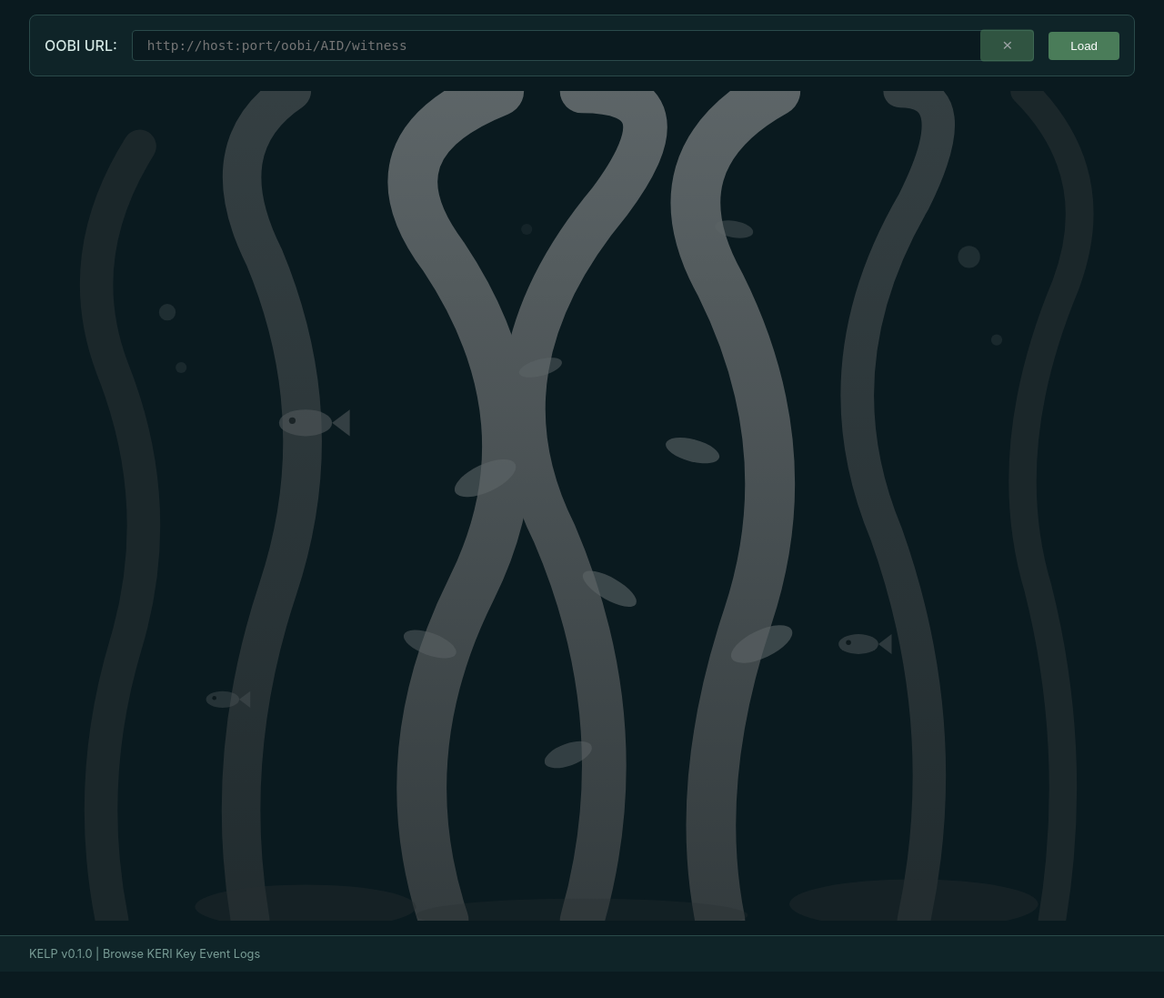
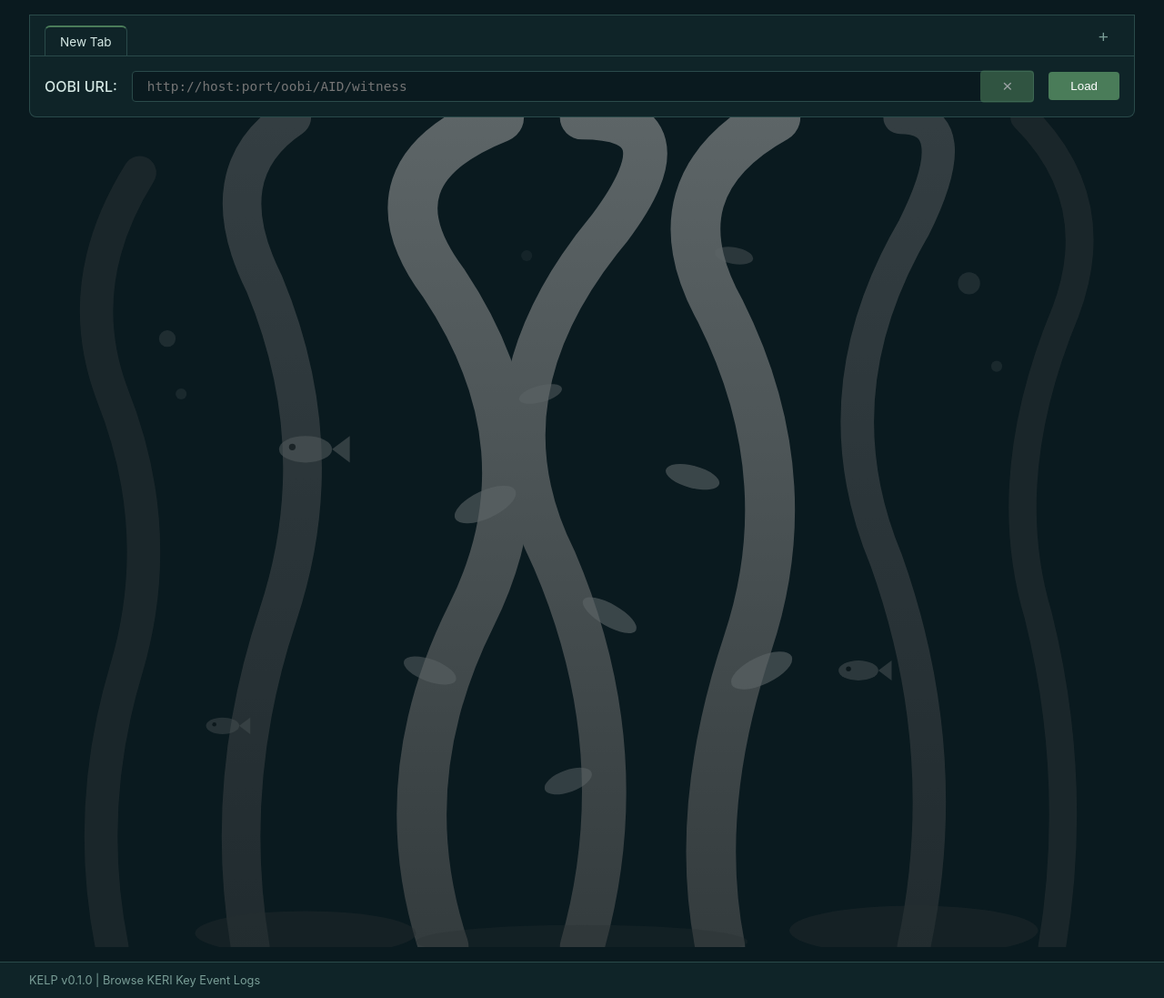
Before and after one commit to m00sey/kelp, a FastAPI app: page / in a window 1280 px wide. Shown: the part 73-1170 px from the top of the page at 91% size. Before the commit the page ends 1129 px from the top, so only its background shows below. Run offline with FastAPI, Linux system fonts and the light colour scheme.

Commit message:
tabs
Signed-off-by: Kevin Griffin <griffin.kev@gmail.com>

```diff
--- a/src/kelp/web/main.py
+++ b/src/kelp/web/main.py
@@ -2,7 +2,10 @@
 
 import json
 import subprocess
+import uuid
+from dataclasses import dataclass, field
 from pathlib import Path
+from urllib.parse import urlparse
 
 from fastapi import FastAPI, Form, Request
 from fastapi.responses import HTMLResponse
@@ -10,6 +13,81 @@ from fastapi.staticfiles import StaticFiles
 from fastapi.templating import Jinja2Templates
 
 from kelp.sources.oobi import OOBIFetchError, OOBISource
+
+
+@dataclass
+class TabState:
+    """State for a single tab."""
+
+    id: str
+    name: str  # Display name (hostname from URL)
+    events: list = field(default_factory=list)
+    source_url: str = ""
+    selected_index: int = 0
+    is_witness: bool = False
+    show_all_aids: bool = False
+    url_aid: str | None = None
+
+    @property
+    def max_sequence(self) -> int | None:
+        """Get the maximum sequence number from events."""
+        if not self.events:
+            return None
+        return max(e.sequence for e in self.events)
+
+
+@dataclass
+class AppState:
+    """Global application state managing multiple tabs."""
+
+    tabs: dict[str, TabState] = field(default_factory=dict)
+    active_tab_id: str | None = None
+    tab_order: list[str] = field(default_factory=list)
+
+    def get_active_tab(self) -> TabState | None:
+        """Get the currently active tab."""
+        if self.active_tab_id and self.active_tab_id in self.tabs:
+            return self.tabs[self.active_tab_id]
+        return None
+
+    def create_tab(self, name: str = "New Tab") -> TabState:
+        """Create a new tab and make it active."""
+        tab_id = str(uuid.uuid4())[:8]
+        tab = TabState(id=tab_id, name=name)
+        self.tabs[tab_id] = tab
+        self.tab_order.append(tab_id)
+        self.active_tab_id = tab_id
+        return tab
+
+    def close_tab(self, tab_id: str) -> str | None:
+        """Close a tab and return the ID of the new active tab."""
+        if tab_id not in self.tabs or len(self.tabs) <= 1:
+            return self.active_tab_id
+
+        # Find adjacent tab to switch to
+        idx = self.tab_order.index(tab_id)
+        del self.tabs[tab_id]
+        self.tab_order.remove(tab_id)
+
+        # Switch to previous tab, or first if closing first tab
+        new_idx = max(0, idx - 1)
+        self.active_tab_id = self.tab_order[new_idx]
+        return self.active_tab_id
+
+    def get_tabs_in_order(self) -> list[TabState]:
+        """Get tabs in display order."""
+        return [self.tabs[tid] for tid in self.tab_order if tid in self.tabs]
+
+
+def _tab_name_from_url(url: str) -> str:
+    """Extract hostname from URL for tab name."""
+    try:
+        parsed = urlparse(url)
+        if parsed.hostname:
+            return parsed.hostname
+    except Exception:
+        pass
+    return "New Tab"
 
 
 def jq_filter_match(jq_expr: str, data: dict) -> bool:
@@ -50,15 +128,10 @@ def create_app() -> FastAPI:
     # Add custom filters to Jinja2
     templates.env.filters["tojson_pretty"] = lambda x: json.dumps(x, indent=2)
 
-    # In-memory state (for simplicity; could use session/cache)
-    state = {
-        "events": [],
-        "source_url": "",
-        "selected_index": 0,
-        "is_witness": False,
-        "show_all_aids": False,
-        "url_aid": None,  # AID extracted from URL
-    }
+    # In-memory state with multi-tab support
+    state = AppState()
+    # Create initial tab
+    state.create_tab()
 
     def _is_witness_url(url: str) -> bool:
         """Check if the OOBI URL is a witness endpoint."""
@@ -95,72 +168,75 @@ def create_app() -> FastAPI:
             grouped[aid].append({"event": event, "index": idx})
         return grouped
 
-    def _get_display_events() -> list:
-        """Get events filtered by show_all_aids setting."""
-        events = state["events"]
-        if state["is_witness"] and state["url_aid"] and not state["show_all_aids"]:
-            events = [e for e in events if e.identifier == state["url_aid"]]
+    def _get_display_events(tab: TabState) -> list:
+        """Get events filtered by show_all_aids setting for a tab."""
+        events = tab.events
+        if tab.is_witness and tab.url_aid and not tab.show_all_aids:
+            events = [e for e in events if e.identifier == tab.url_aid]
         return sorted(events, key=lambda e: e.sequence)
+
+    def _get_tab_context(tab: TabState, request: Request) -> dict:
+        """Build template context for a tab."""
+        display_events = _get_display_events(tab)
+        return {
+            "request": request,
+            "events": display_events,
+            "events_by_aid": _group_events_by_aid(display_events, tab.events) if tab.is_witness else None,
+            "is_witness": tab.is_witness,
+            "show_all_aids": tab.show_all_aids,
+            "url_aid": tab.url_aid,
+            "source_url": tab.source_url,
+            "selected_index": tab.selected_index,
+            "selected_event": (
+                display_events[tab.selected_index]
+                if display_events and tab.selected_index < len(display_events)
+                else None
+            ),
+            "tabs": state.get_tabs_in_order(),
+            "active_tab_id": state.active_tab_id,
+        }
 
     @app.get("/", response_class=HTMLResponse)
     async def index(request: Request):
         """Render the main page."""
-        display_events = _get_display_events()
-        is_witness = state["is_witness"]
+        # Ensure at least one tab exists
+        if not state.tabs:
+            state.create_tab()
+        tab = state.get_active_tab()
         return templates.TemplateResponse(
             "index.html",
-            {
-                "request": request,
-                "events": display_events,
-                "events_by_aid": _group_events_by_aid(display_events, state["events"]) if is_witness else None,
-                "is_witness": is_witness,
-                "show_all_aids": state["show_all_aids"],
-                "url_aid": state["url_aid"],
-                "source_url": state["source_url"],
-                "selected_index": state["selected_index"],
-                "selected_event": (
-                    display_events[state["selected_index"]]
-                    if display_events and state["selected_index"] < len(display_events)
-                    else None
-                ),
-            },
+            _get_tab_context(tab, request),
         )
 
     @app.post("/load", response_class=HTMLResponse)
     async def load_oobi(request: Request, oobi_url: str = Form(...)):
-        """Load events from an OOBI URL."""
+        """Load events from an OOBI URL into the active tab."""
         oobi_url = oobi_url.strip()
+        tab = state.get_active_tab()
         try:
             source = OOBISource(oobi_url)
             events = await source.fetch_events()
             await source.close()
 
-            # Update state
-            state["events"] = sorted(events, key=lambda e: e.sequence)
-            state["source_url"] = oobi_url
-            state["selected_index"] = 0
-            state["is_witness"] = _is_witness_url(oobi_url)
-            state["show_all_aids"] = False
-            state["url_aid"] = source.identifier
+            # Update tab state
+            tab.events = sorted(events, key=lambda e: e.sequence)
+            tab.source_url = oobi_url
+            tab.selected_index = 0
+            tab.is_witness = _is_witness_url(oobi_url)
+            tab.show_all_aids = False
+            tab.url_aid = source.identifier
+            tab.name = _tab_name_from_url(oobi_url)
 
             # Get filtered display events
-            display_events = _get_display_events()
-            is_witness = state["is_witness"]
+            display_events = _get_display_events(tab)
+
+            # Build response with OOB tab bar update
+            context = _get_tab_context(tab, request)
+            context["message"] = f"Loaded {len(display_events)} events"
 
             return templates.TemplateResponse(
-                "partials/main_content.html",
-                {
-                    "request": request,
-                    "events": display_events,
-                    "events_by_aid": _group_events_by_aid(display_events, state["events"]) if is_witness else None,
-                    "is_witness": is_witness,
-                    "show_all_aids": state["show_all_aids"],
-                    "url_aid": state["url_aid"],
-                    "source_url": oobi_url,
-                    "selected_index": 0,
-                    "selected_event": display_events[0] if display_events else None,
-                    "message": f"Loaded {len(display_events)} events",
-                },
+                "partials/main_content_with_tab_bar.html",
+                context,
             )
         except OOBIFetchError as e:
             return templates.TemplateResponse(
@@ -175,10 +251,11 @@ def create_app() -> FastAPI:
 
     @app.get("/event/{index}", response_class=HTMLResponse)
     async def get_event(request: Request, index: int):
-        """Get event detail by index."""
-        if 0 <= index < len(state["events"]):
-            state["selected_index"] = index
-            event = state["events"][index]
+        """Get event detail by index in the active tab."""
+        tab = state.get_active_tab()
+        if 0 <= index < len(tab.events):
+            tab.selected_index = index
+            event = tab.events[index]
             return templates.TemplateResponse(
                 "partials/event_detail.html",
                 {"request": request, "event": event, "index": index},
@@ -194,8 +271,9 @@ def create_app() -> FastAPI:
         filter_type: str | None = None,
         jq_filter: str | None = None,
     ):
-        """Get filtered event list."""
-        events = _get_display_events()
+        """Get filtered event list for the active tab."""
+        tab = state.get_active_tab()
+        events = _get_display_events(tab)
         if filter_type and filter_type != "all":
             events = [e for e in events if e.type == filter_type]
 
@@ -207,16 +285,15 @@ def create_app() -> FastAPI:
                     filtered.append(event)
             events = filtered
 
-        is_witness = state["is_witness"]
         return templates.TemplateResponse(
             "partials/event_list.html",
             {
                 "request": request,
                 "events": events,
-                "events_by_aid": _group_events_by_aid(events, state["events"]) if is_witness else None,
-                "is_witness": is_witness,
-                "show_all_aids": state["show_all_aids"],
-                "selected_index": state["selected_index"],
+                "events_by_aid": _group_events_by_aid(events, tab.events) if tab.is_witness else None,
+                "is_witness": tab.is_witness,
+                "show_all_aids": tab.show_all_aids,
+                "selected_index": tab.selected_index,
                 "filter_type": filter_type or "all",
                 "jq_filter": jq_filter or "",
             },
@@ -224,41 +301,62 @@ def create_app() -> FastAPI:
 
     @app.post("/toggle-all-aids", response_class=HTMLResponse)
     async def toggle_all_aids(request: Request):
-        """Toggle showing all AIDs for witness endpoints."""
-        state["show_all_aids"] = not state["show_all_aids"]
-        state["selected_index"] = 0
-
-        display_events = _get_display_events()
-        is_witness = state["is_witness"]
+        """Toggle showing all AIDs for witness endpoints in the active tab."""
+        tab = state.get_active_tab()
+        tab.show_all_aids = not tab.show_all_aids
+        tab.selected_index = 0
 
         return templates.TemplateResponse(
             "partials/main_content.html",
-            {
-                "request": request,
-                "events": display_events,
-                "events_by_aid": _group_events_by_aid(display_events, state["events"]) if is_witness else None,
-                "is_witness": is_witness,
-                "show_all_aids": state["show_all_aids"],
-                "url_aid": state["url_aid"],
-                "source_url": state["source_url"],
-                "selected_index": 0,
-                "selected_event": display_events[0] if display_events else None,
-            },
+            _get_tab_context(tab, request),
         )
 
     @app.post("/clear", response_class=HTMLResponse)
     async def clear_events(request: Request):
-        """Clear loaded events and return to empty state."""
-        state["events"] = []
-        state["source_url"] = ""
-        state["selected_index"] = 0
-        state["is_witness"] = False
-        state["show_all_aids"] = False
-        state["url_aid"] = None
+        """Clear loaded events in the active tab and return to empty state."""
+        tab = state.get_active_tab()
+        tab.events = []
+        tab.source_url = ""
+        tab.selected_index = 0
+        tab.is_witness = False
+        tab.show_all_aids = False
+        tab.url_aid = None
+        tab.name = "New Tab"
 
         return templates.TemplateResponse(
-            "partials/main_content.html",
-            {"request": request, "events": []},
+            "partials/main_content_with_tab_bar.html",
+            _get_tab_context(tab, request),
+        )
+
+    # Tab management endpoints
+    @app.post("/tab/new", response_class=HTMLResponse)
+    async def new_tab(request: Request):
+        """Create a new tab and make it active."""
+        tab = state.create_tab()
+        return templates.TemplateResponse(
+            "partials/tab_content.html",
+            _get_tab_context(tab, request),
+        )
+
+    @app.get("/tab/{tab_id}", response_class=HTMLResponse)
+    async def switch_tab(request: Request, tab_id: str):
+        """Switch to an existing tab."""
+        if tab_id in state.tabs:
+            state.active_tab_id = tab_id
+        tab = state.get_active_tab()
+        return templates.TemplateResponse(
+            "partials/tab_content.html",
+            _get_tab_context(tab, request),
+        )
+
+    @app.post("/tab/{tab_id}/close", response_class=HTMLResponse)
+    async def close_tab(request: Request, tab_id: str):
+        """Close a tab and switch to an adjacent one."""
+        state.close_tab(tab_id)
+        tab = state.get_active_tab()
+        return templates.TemplateResponse(
+            "partials/tab_content.html",
+            _get_tab_context(tab, request),
         )
 
     return app
--- a/src/kelp/web/static/style.css
+++ b/src/kelp/web/static/style.css
@@ -85,8 +85,9 @@ footer {
 .oobi-input {
     background: var(--bg-secondary);
     padding: 1rem;
-    border-radius: 8px;
+    border-radius: 0 0 8px 8px;
     border: 1px solid var(--border-color);
+    border-top: none;
 }
 
 .oobi-input form {
@@ -680,6 +681,99 @@ footer {
     background: var(--text-secondary);
 }
 
+/* Tab Bar */
+.tab-bar {
+    display: flex;
+    align-items: flex-end;
+    gap: 0.5rem;
+    background: var(--bg-secondary);
+    padding: 0.5rem 1rem 0 1rem;
+    border-radius: 0;
+    border: 1px solid var(--border-color);
+}
+
+.tab-list {
+    display: flex;
+    align-items: flex-end;
+    gap: 0.25rem;
+    overflow-x: auto;
+    flex: 1;
+    scrollbar-width: thin;
+}
+
+.tab {
+    display: flex;
+    align-items: center;
+    gap: 0.5rem;
+    padding: 0.5rem 1rem;
+    background: var(--bg-tertiary);
+    border: 1px solid var(--border-color);
+    border-bottom: none;
+    border-radius: 6px 6px 0 0;
+    cursor: pointer;
+    font-size: 0.85rem;
+    color: var(--text-secondary);
+    transition: all 0.15s;
+    white-space: nowrap;
+    max-width: 200px;
+    margin-bottom: -1px;
+}
+
+.tab:hover {
+    background: var(--bg-primary);
+    color: var(--text-primary);
+}
+
+.tab.active {
+    background: var(--bg-secondary);
+    border-color: var(--border-color);
+    border-top-color: var(--accent-primary);
+    border-top-width: 2px;
+    color: var(--text-primary);
+}
+
+.tab-name {
+    overflow: hidden;
+    text-overflow: ellipsis;
+}
+
+.tab-close {
+    background: none;
+    border: none;
+    color: var(--text-secondary);
+    cursor: pointer;
+    font-size: 1rem;
+    line-height: 1;
+    padding: 0.1rem 0.25rem;
+    border-radius: 3px;
+    opacity: 0.6;
+    transition: all 0.15s;
+}
+
+.tab-close:hover {
+    opacity: 1;
+    background: var(--error);
+    color: white;
+}
+
+.tab-new {
+    background: transparent;
+    border: none;
+    color: var(--text-secondary);
+    cursor: pointer;
+    font-size: 1.2rem;
+    line-height: 1;
+    padding: 0.35rem 0.75rem;
+    border-radius: 4px;
+    transition: all 0.15s;
+    margin-bottom: 0.35rem;
+}
+
+.tab-new:hover {
+    color: var(--accent-primary);
+    background: var(--bg-tertiary);
+}
+
 /* Responsive */
 @media (max-width: 900px) {
     .content-grid {
--- a/src/kelp/web/templates/index.html
+++ b/src/kelp/web/templates/index.html
@@ -1,6 +1,9 @@
 {% extends "base.html" %}
 
 {% block content %}
+<div id="tab-content">
+    {% include "partials/tab_bar.html" %}
+
     <section class="oobi-input">
         <form hx-post="/load" hx-target="#main-content" hx-swap="innerHTML">
             <label for="oobi_url">OOBI URL:</label>
@@ -20,4 +23,5 @@
     <div id="main-content">
         {% include "partials/main_content.html" %}
     </div>
+</div>
 {% endblock %}
--- /dev/null
+++ b/src/kelp/web/templates/partials/tab_bar.html
@@ -0,0 +1,18 @@
+<div class="tab-bar" id="tab-bar">
+    <div class="tab-list">
+        {% for tab in tabs %}
+        <div class="tab {% if tab.id == active_tab_id %}active{% endif %}"
+             hx-get="/tab/{{ tab.id }}"
+             hx-target="#tab-content">
+            <span class="tab-name">{{ tab.name }}{% if tab.max_sequence is not none %} ({{ tab.max_sequence }}){% endif %}</span>
+            {% if tabs|length > 1 %}
+            <button class="tab-close"
+                    hx-post="/tab/{{ tab.id }}/close"
+                    hx-target="#tab-content"
+                    onclick="event.stopPropagation()">&times;</button>
+            {% endif %}
+        </div>
+        {% endfor %}
+    </div>
+    <button class="tab-new" hx-post="/tab/new" hx-target="#tab-content">+</button>
+</div>
```
Also changed, not shown: src/kelp/web/templates/partials/main_content_with_tab_bar.html (added, +21 -0 lines), src/kelp/web/templates/partials/tab_content.html (added, +21 -0 lines). Lines whose indentation alone changed are shown as unchanged.
